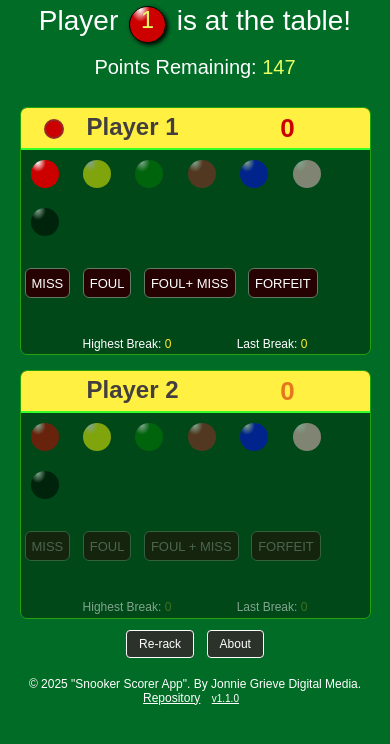
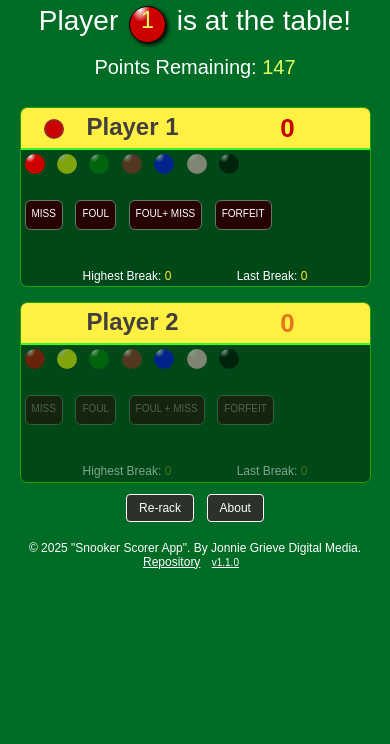
Before and after one commit to jg-digital-media/jgdm_snooker_scorer, a PHP site: page / in a window 390 px wide. Shown: the part 70-814 px from the top of the page. Run offline with PHP 8.4, Linux system fonts and the light colour scheme; some libraries are stand-ins or nearby versions; some web fonts are replaced.

Commit message:
reduce snooker ball styles for smaller screens

```diff
--- a/style.css
+++ b/style.css
@@ -1,7 +1,7 @@
 /******************************
 
 Snooker Scorer App:
-Last Update: 23/06/2025 - 16:45
+Last Update: 24/06/2025 - 15:57
 ******************************/
 * {
   padding: 0;
@@ -35,7 +35,7 @@ body header p, body header h1 {
 body header h1 {
   font-size: 39px;
 }
-@media (max-width: 560px) {
+@media (max-width: 680px) {
   body header h1 {
     font-size: 7vw;
   }
@@ -63,7 +63,7 @@ body main.interface-container {
     margin: 0 auto;
   }
 }
-@media (max-width: 560px) {
+@media (max-width: 680px) {
   body main.interface-container {
     width: 90%;
   }
@@ -80,14 +80,14 @@ body main.interface-container .player---points--status {
     font-size: 3.4vw;
   }
 }
-@media (max-width: 560px) {
+@media (max-width: 680px) {
   body main.interface-container .player---points--status {
     flex-direction: column;
     align-items: flex-start;
     justify-content: center;
   }
 }
-@media (max-width: 520px) {
+@media (max-width: 560px) {
   body main.interface-container .player---points--status {
     font-size: 5vw;
     margin: 4pt auto;
@@ -100,7 +100,7 @@ body main.interface-container .active--player {
   text-align: center;
   vertical-align: middle;
 }
-@media (max-width: 560px) {
+@media (max-width: 680px) {
   body main.interface-container .active--player {
     margin: 0pt auto;
     font-size: 12px;
@@ -123,7 +123,7 @@ body main.interface-container .active--player #player_number {
   box-shadow: black 2px 2px 4px 0px;
   vertical-align: top;
 }
-@media (max-width: 560px) {
+@media (max-width: 680px) {
   body main.interface-container .active--player #player_number {
     font-size: 6vw;
   }
@@ -134,7 +134,7 @@ body main.interface-container .points--remaining {
   margin: 0 auto;
   width: 100%;
 }
-@media (max-width: 560px) {
+@media (max-width: 680px) {
   body main.interface-container .points--remaining {
     margin: 10pt auto;
     font-size: 20px;
@@ -199,10 +199,17 @@ body main.interface-container .player---section .player---potting .player---pot-
   border-radius: 50%;
   height: 28px;
   width: 28px;
-  margin: 10px;
+  margin: 10px 5px;
   display: inline-block;
   transition: box-shadow 0.3s ease-in-out;
   cursor: pointer;
+}
+@media (max-width: 560px) {
+  body main.interface-container .player---section .player---potting .player---pot--score {
+    width: 20px;
+    height: 20px;
+    margin: 4px;
+  }
 }
 body main.interface-container .player---section .player---potting .player---pot--score:hover {
   box-shadow: wheat 0 0 2px 2px;
@@ -217,6 +224,12 @@ body main.interface-container .player---section .player---potting .player---pot-
   font-weight: bold;
   letter-spacing: 0px;
   font-size: 15px;
+}
+@media (max-width: 560px) {
+  body main.interface-container .player---section .player---potting .player---pot--score p {
+    font-size: 12px;
+    top: 4px;
+  }
 }
 body main.interface-container .player---section .player---potting .player---pot--red {
   background: #cd0000;
@@ -295,6 +308,13 @@ body main.interface-container .player---section .player---potting a#apply_tally-
   visibility: hidden;
   /* visibility: visible; */
 }
+@media (max-width: 560px) {
+  body main.interface-container .player---section .player---potting a#apply_tally---red--p1,
+  body main.interface-container .player---section .player---potting a#apply_tally---red--p2 {
+    font-size: 9px;
+    margin: 0 5px;
+  }
+}
 body main.interface-container .player---section .breaks---and--snookers {
   display: inline-block;
   margin: 0px 0px 10px 0px;
@@ -313,7 +333,7 @@ body main.interface-container .player---section .breaks---and--snookers {
     text-align: center;
   }
 }
-@media (max-width: 560px) {
+@media (max-width: 680px) {
   body main.interface-container .player---section .breaks---and--snookers {
     font-size: 12px;
   }
@@ -324,7 +344,7 @@ body main.interface-container .player---section .breaks---and--snookers {
     text-align: center;
   }
 }
-@media (max-width: 560px) {
+@media (max-width: 680px) {
   body main.interface-container .player---section .breaks---and--snookers {
     display: inline-block;
     font-size: 12px;
@@ -337,7 +357,7 @@ body main.interface-container .player---section .breaks---and--snookers {
 body main.interface-container .player---section .breaks---and--snookers div {
   background: none;
 }
-@media (max-width: 560px) {
+@media (max-width: 680px) {
   body main.interface-container .player---section .breaks---and--snookers div {
     display: inline-block;
     font-size: 12px;
@@ -382,7 +402,7 @@ body main.interface-container .player---potting .player---pot--miss {
   border: solid #647a63 1px;
   border-radius: 6px;
   background: #270202;
-  font-size: 13px;
+  /* font-size: 13px; */
   margin: 4px;
   padding: 0 6px;
   /* width: 59px; */
@@ -393,14 +413,14 @@ body main.interface-container .player---potting .player---pot--miss {
 body main.interface-container .player---potting .player---pot--miss:hover {
   background: #660505;
 }
-@media (max-width: 560px) {
+@media (max-width: 680px) {
   body main.interface-container .player---potting .player---pot--miss {
     /* height: 20px; */
     /* height: auto; */
     width: 20px;
   }
 }
-@media (max-width: 560px) {
+@media (max-width: 680px) {
   body main.interface-container .player---potting .player---pot--miss {
     /* padding: 5px; */
     width: auto;
@@ -415,6 +435,11 @@ body main.interface-container .player---potting .player---pot--miss .pot---tally
   font-size: 13px;
   position: relative;
   top: 7px;
+}
+@media (max-width: 560px) {
+  body main.interface-container .player---potting .player---pot--miss .pot---tally {
+    font-size: 10px;
+  }
 }
 body main.interface-container .player---potting .player---pot--miss #tally---potted--black-p1,
 body main.interface-container .player---potting .player---pot--miss #tally---potted--pink-p1,
@@ -440,7 +465,7 @@ body main.interface-container .player---potting .player---pot--score {
   display: inline-block;
   transition: box-shadow 0.3s ease-in-out;
 }
-@media (max-width: 560px) {
+@media (max-width: 680px) {
   body main.interface-container .player---potting .player---pot--score {
     height: 20px;
     width: 20px;
@@ -452,7 +477,7 @@ body main.interface-container .player---potting .player---pot--score:hover {
 body main.interface-container .player---potting .player---pot--score .pot---tally {
   /* color: white; */
   text-align: center;
-  font-size: 13px;
+  /* font-size: 13px; */
   position: relative;
   top: 7px;
 }
```
Also changed, not shown: assets/sass/_main.scss (+27 -3 lines), 1 other file.
